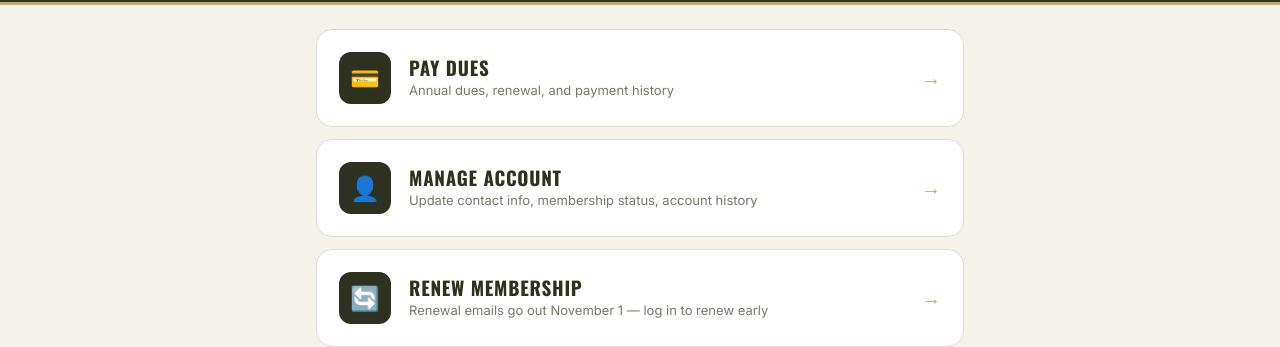
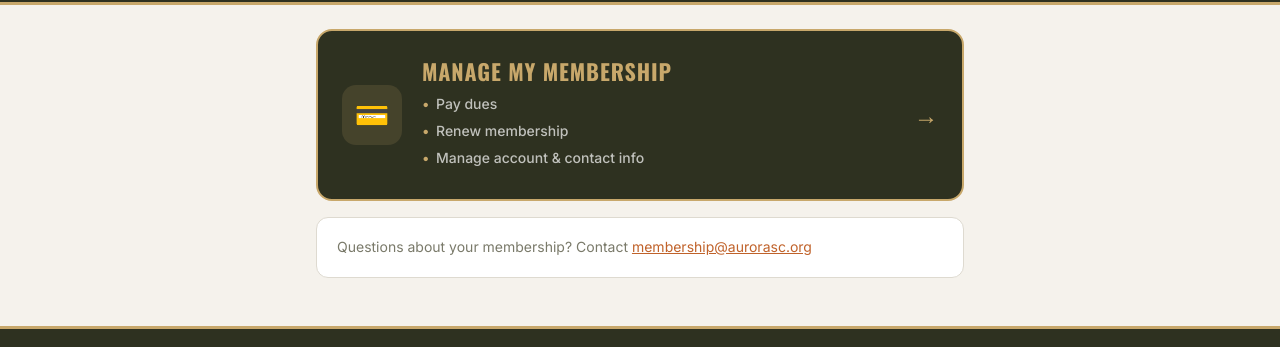
Before and after one commit to justinrush9/justbread-site, a website: page asc/membership/index.html in a window 1280 px wide. Shown: the part 166-513 px from the top of the page. Drawn offline with nearby package versions, Linux system fonts and the light colour scheme.

Commit message:
Final batch — all hub and subpage updates

```diff
--- a/asc/membership/index.html
+++ b/asc/membership/index.html
@@ -18,15 +18,17 @@ header .htitle{font-family:'Oswald',sans-serif;font-size:17px;font-weight:700;co
 .hero h1{font-family:'Oswald',sans-serif;font-size:clamp(28px,7vw,46px);font-weight:700;text-transform:uppercase;color:#fff;line-height:1.05;}
 .hero h1 em{color:var(--tan);font-style:normal;}
 .page{max-width:680px;margin:0 auto;padding:24px 16px 48px;}
-.btn-card{background:var(--white);border:1.5px solid var(--rule);border-radius:16px;text-decoration:none;color:var(--ink);display:flex;align-items:center;gap:18px;padding:22px;margin-bottom:12px;transition:border-color .15s,box-shadow .15s,transform .15s;-webkit-tap-highlight-color:transparent;}
-.btn-card:hover{border-color:var(--tan);box-shadow:0 4px 20px rgba(46,49,32,.12);transform:translateY(-2px);}
-.btn-card:active{transform:translateY(0);}
-.btn-icon{width:52px;height:52px;border-radius:12px;background:var(--olive);display:flex;align-items:center;justify-content:center;font-size:24px;flex-shrink:0;}
-.btn-label{font-family:'Oswald',sans-serif;font-size:19px;font-weight:700;text-transform:uppercase;letter-spacing:.04em;color:var(--olive);line-height:1.1;}
-.btn-sub{font-size:13px;color:var(--muted);margin-top:3px;line-height:1.4;}
-.btn-arrow{margin-left:auto;font-size:20px;color:var(--tan);flex-shrink:0;}
-.note{background:var(--white);border:1.5px solid var(--rule);border-radius:12px;padding:18px 20px;font-size:14px;color:var(--muted);line-height:1.6;margin-top:4px;}
-.note strong{color:var(--ink);}
+.big-btn{background:var(--olive);border-radius:16px;text-decoration:none;color:#fff;display:flex;align-items:center;gap:20px;padding:28px 24px;margin-bottom:16px;transition:opacity .15s,transform .15s;-webkit-tap-highlight-color:transparent;border:2px solid var(--tan);}
+.big-btn:hover{opacity:.92;transform:translateY(-2px);}
+.big-btn:active{transform:translateY(0);}
+.big-icon{width:60px;height:60px;border-radius:14px;background:rgba(200,168,107,.15);display:flex;align-items:center;justify-content:center;font-size:28px;flex-shrink:0;}
+.big-label{font-family:'Oswald',sans-serif;font-size:22px;font-weight:700;text-transform:uppercase;letter-spacing:.04em;color:var(--tan);line-height:1.1;margin-bottom:8px;}
+.big-btn ul{list-style:none;margin:0;padding:0;}
+.big-btn ul li{font-size:14px;color:rgba(255,255,255,.7);line-height:1.9;padding-left:14px;position:relative;font-weight:500;}
+.big-btn ul li::before{content:'•';position:absolute;left:0;color:var(--tan);}
+.big-arrow{margin-left:auto;font-size:24px;color:var(--tan);flex-shrink:0;align-self:center;}
+.note{background:var(--white);border:1.5px solid var(--rule);border-radius:12px;padding:18px 20px;font-size:14px;color:var(--muted);line-height:1.6;}
+.note a{color:var(--orange);}
 footer{background:var(--olive);border-top:3px solid var(--tan);padding:24px 20px;text-align:center;}
 footer img{height:32px;margin-bottom:8px;opacity:.8;display:block;margin-left:auto;margin-right:auto;}
 footer p{font-size:12px;color:rgba(255,255,255,.5);}
@@ -42,35 +44,21 @@ footer a{color:var(--tan);text-decoration:none;}
 <div class="hero"><h1>Dues &amp; <em>Membership</em></h1></div>
 <div class="page">
 
-  <a class="btn-card" href="https://aurorasc.clubexpress.com/" target="_blank" rel="noopener">
-    <div class="btn-icon">💳</div>
-    <div class="btn-text">
-      <div class="btn-label">Pay Dues</div>
-      <div class="btn-sub">Annual dues, renewal, and payment history</div>
+  <a class="big-btn" href="https://aurorasc.clubexpress.com/" target="_blank" rel="noopener">
+    <div class="big-icon">💳</div>
+    <div>
+      <div class="big-label">Manage My Membership</div>
+      <ul>
+        <li>Pay dues</li>
+        <li>Renew membership</li>
+        <li>Manage account &amp; contact info</li>
+      </ul>
     </div>
-    <div class="btn-arrow">→</div>
-  </a>
-
-  <a class="btn-card" href="https://aurorasc.clubexpress.com/" target="_blank" rel="noopener">
-    <div class="btn-icon">👤</div>
-    <div class="btn-text">
-      <div class="btn-label">Manage Account</div>
-      <div class="btn-sub">Update contact info, membership status, account history</div>
-    </div>
-    <div class="btn-arrow">→</div>
-  </a>
-
-  <a class="btn-card" href="https://aurorasc.clubexpress.com/" target="_blank" rel="noopener">
-    <div class="btn-icon">🔄</div>
-    <div class="btn-text">
-      <div class="btn-label">Renew Membership</div>
-      <div class="btn-sub">Renewal emails go out November 1 — log in to renew early</div>
-    </div>
-    <div class="btn-arrow">→</div>
+    <div class="big-arrow">→</div>
   </a>
 
   <div class="note">
-    Questions about your membership? Contact <a href="mailto:membership@aurorasc.org" style="color:var(--orange);">membership@aurorasc.org</a>
+    Questions about your membership? Contact <a href="mailto:membership@aurorasc.org">membership@aurorasc.org</a>
   </div>
 
 </div>
```
Also changed, not shown: asc/connect/index.html (+3 -3 lines), asc/index.html (+1 -1 lines), asc/volunteer/index.html (+0 -9 lines).
